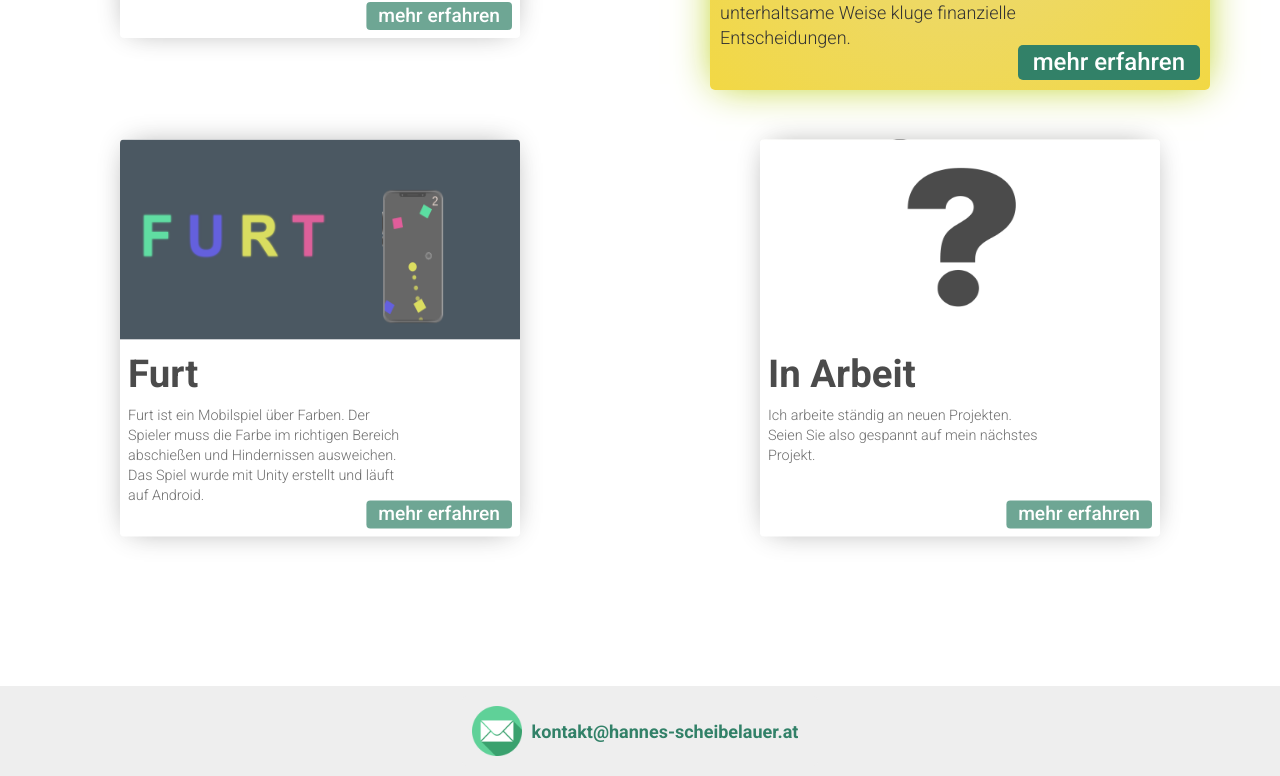
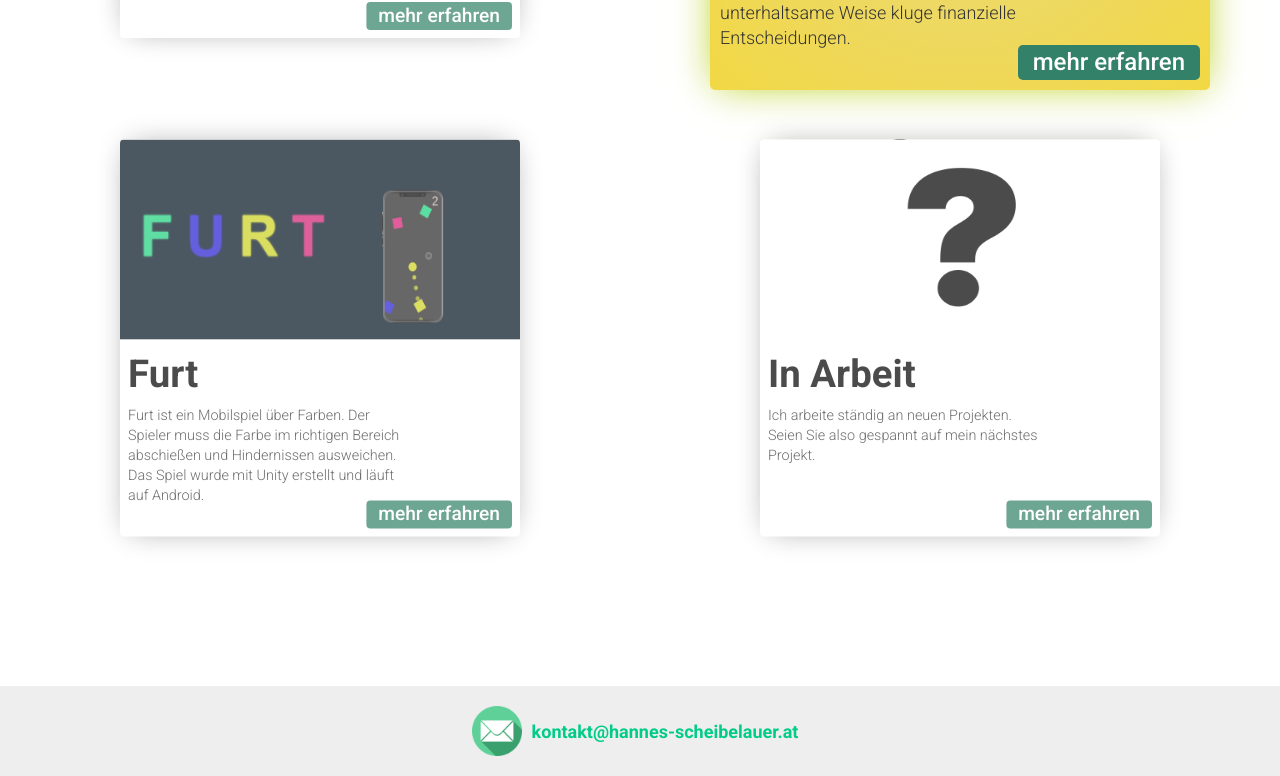
Before and after one commit to Hannes30/honspage3, a Next.js app: page / in a window 1280 px wide. Shown: the part 2041-2817 px from the top of the page. Built offline with nearby package versions, Linux system fonts and the light colour scheme.

Commit message:
fix: final accesebillity changes

```diff
--- a/styles/contact.module.css
+++ b/styles/contact.module.css
@@ -18,7 +18,7 @@
 .link {
   font-size: 18px;
   font-weight: 600;
-  color: #328168;
+  color: #0c8;
   text-decoration: none;
   margin: 10px;
   transition: font-size 1s;
```
